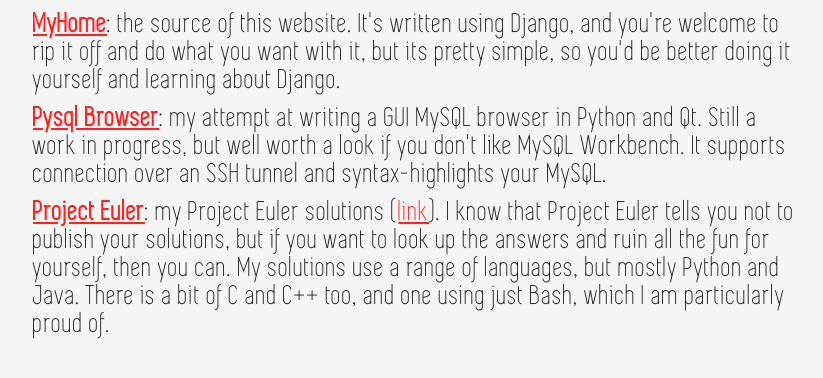
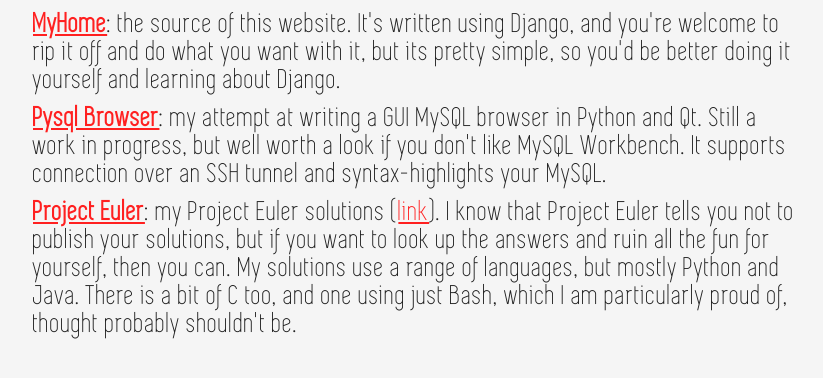
Before and after one commit to plumdog/myhome, a Django app: page /projects in a window 1280 px wide. Shown: the part 259-637 px from the top of the page, without its empty margins (223-1046 px from the left). Run offline with Django 3.2, Linux system fonts and the light colour scheme; data that the repository does not hold is empty; some libraries are stand-ins or nearby versions.

Commit message:
Tweak wording for Project Euler

```diff
--- a/myhome/home/templates/home/projects.html
+++ b/myhome/home/templates/home/projects.html
@@ -36,11 +36,11 @@
 	  {% endif %}
 
 	  I know that Project Euler tells you not to publish your
-	  solutions, but if you want to look up the answers and ruin all
-	  the fun for yourself, then you can. My solutions use a range of
-	  languages, but mostly Python and Java. There is a bit of C and
-	  C++ too, and one using just Bash, which I am particularly proud
-	  of.
+	  solutions, but if you want to look up the answers and ruin
+	  all the fun for yourself, then you can. My solutions use a
+	  range of languages, but mostly Python and Java. There is a
+	  bit of C too, and one using just Bash, which I am
+	  particularly proud of, thought probably shouldn't be.
 	</p>
   </div>
 {% endblock %}
```
